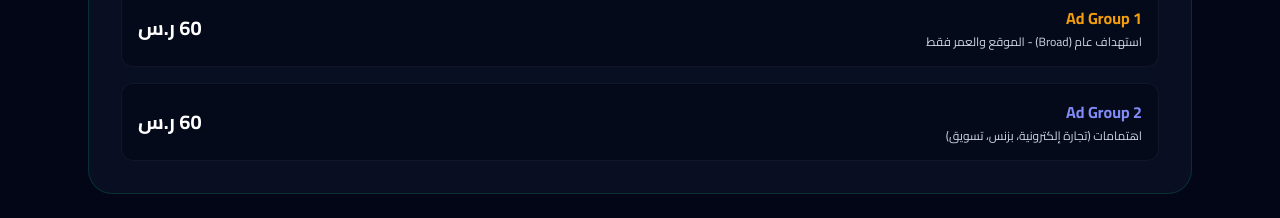
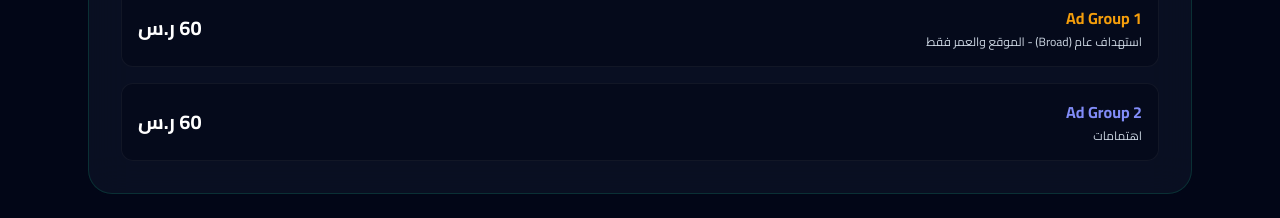
Before and after one commit to richline-lab/Wedad-Campaign-Report-02, a plain HTML site: page index.html in a window 1280 px wide. Shown: the part 1200-1418 px from the top of the page. Drawn offline with nearby package versions, Linux system fonts and the light colour scheme.

Commit message:
index.html

```diff
--- a/index.html
+++ b/index.html
@@ -106,7 +106,7 @@
                     <div class="bg-navy-900/50 p-4 rounded-xl border border-white/5 flex justify-between items-center hover:bg-navy-900/80 transition-colors">
                         <div>
                             <h4 class="text-brand-indigo font-bold mb-1">Ad Group 2</h4>
-                            <p class="text-xs text-slate-300">اهتمامات (تجارة إلكترونية، بزنس، تسويق)</p>
+                            <p class="text-xs text-slate-300">اهتمامات</p>
                         </div>
                         <span class="text-xl font-bold text-white">60 ر.س</span>
                     </div>
```
